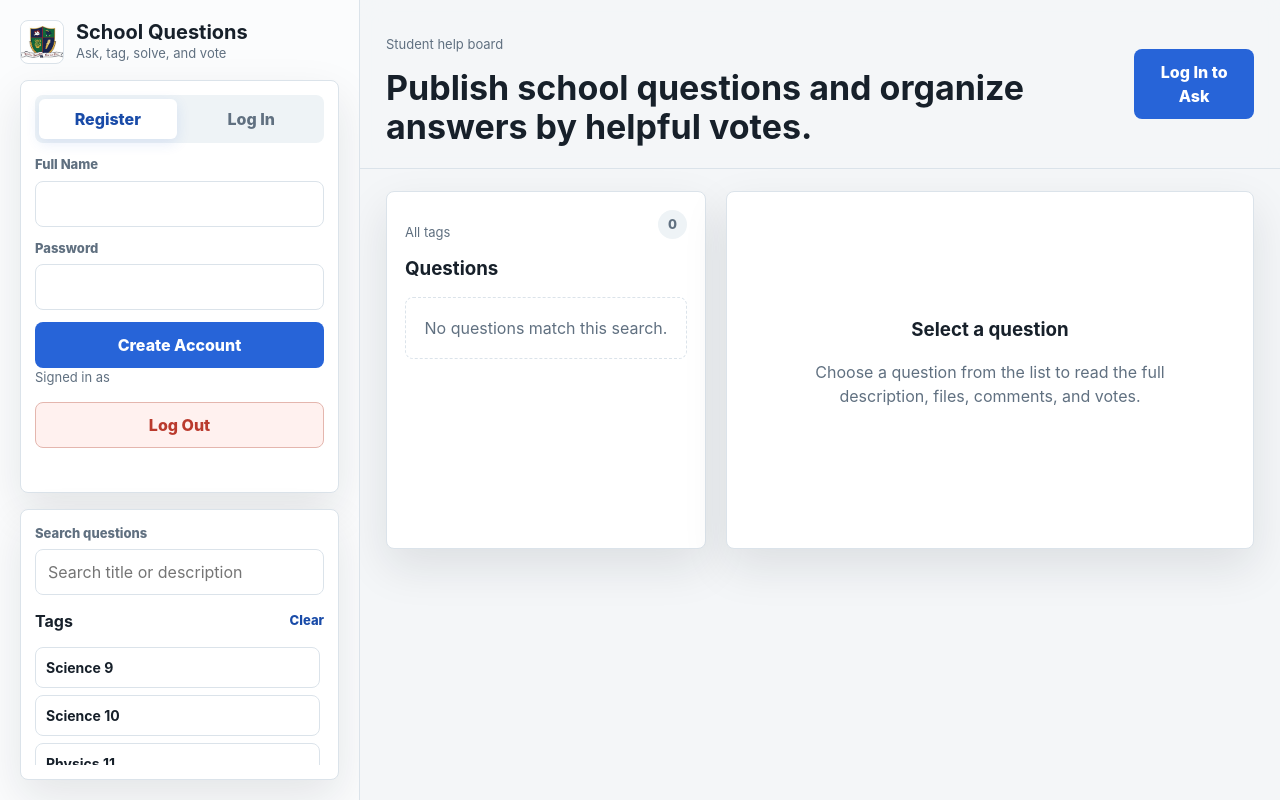
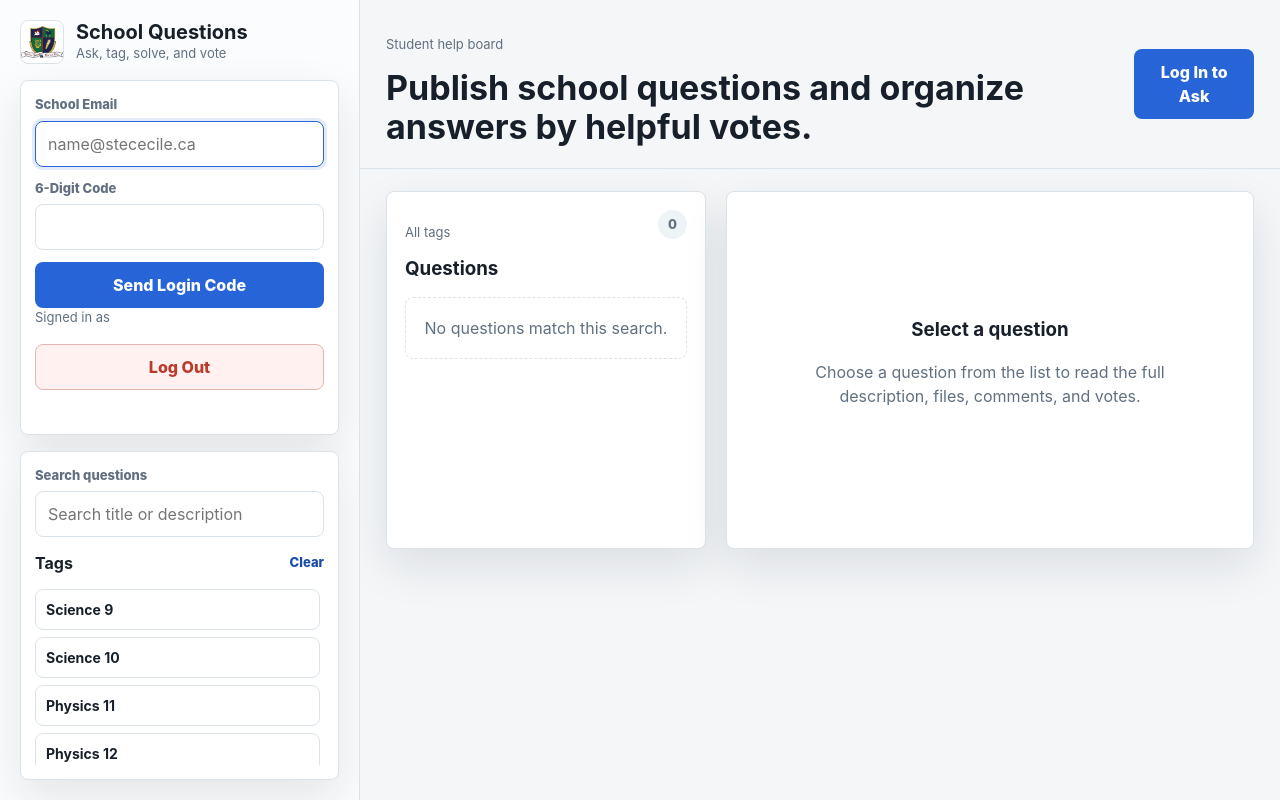
Before and after one commit to seveneleven2247/school-questions-website, a Flask app: page / in a window 1280 px wide. Run offline with Flask 3, Linux system fonts and the light colour scheme; data that the repository does not hold is empty.

Commit message:
Add school email code login

```diff
--- a/app.py
+++ b/app.py
@@ -1,7 +1,10 @@
 import os
+import secrets
 import sqlite3
+import smtplib
 import uuid
-from datetime import datetime, timezone
+from datetime import datetime, timedelta, timezone
+from email.message import EmailMessage
 from pathlib import Path
 
 from flask import (
@@ -83,9 +86,18 @@ app = Flask(__name__)
 app.config["SECRET_KEY"] = os.environ.get("SECRET_KEY", "dev-school-questions-secret")
 app.config["MAX_CONTENT_LENGTH"] = 30 * 1024 * 1024
 
+SCHOOL_EMAIL_DOMAIN = os.environ.get("SCHOOL_EMAIL_DOMAIN", "stececile.ca").lower().lstrip("@")
+LOGIN_CODE_EXPIRE_MINUTES = int(os.environ.get("LOGIN_CODE_EXPIRE_MINUTES", "10"))
+LOGIN_CODE_RESEND_SECONDS = int(os.environ.get("LOGIN_CODE_RESEND_SECONDS", "60"))
+LOGIN_CODE_MAX_ATTEMPTS = int(os.environ.get("LOGIN_CODE_MAX_ATTEMPTS", "5"))
+
 
 def utc_now():
     return datetime.now(timezone.utc).isoformat(timespec="seconds")
+
+
+def parse_utc(value):
+    return datetime.fromisoformat(value)
 
 
 def get_db():
@@ -105,6 +117,17 @@ def init_db():
                 id INTEGER PRIMARY KEY AUTOINCREMENT,
                 full_name TEXT NOT NULL UNIQUE COLLATE NOCASE,
                 password_hash TEXT NOT NULL,
+                email TEXT UNIQUE COLLATE NOCASE,
+                created_at TEXT NOT NULL
+            );
+
+            CREATE TABLE IF NOT EXISTS login_codes (
+                id INTEGER PRIMARY KEY AUTOINCREMENT,
+                email TEXT NOT NULL COLLATE NOCASE,
+                code_hash TEXT NOT NULL,
+                expires_at TEXT NOT NULL,
+                attempts INTEGER NOT NULL DEFAULT 0,
+                used_at TEXT,
                 created_at TEXT NOT NULL
             );
 
@@ -156,6 +179,19 @@ def init_db():
             );
             """
         )
+        columns = {
+            row["name"]
+            for row in db.execute("PRAGMA table_info(users)").fetchall()
+        }
+        if "email" not in columns:
+            db.execute("ALTER TABLE users ADD COLUMN email TEXT COLLATE NOCASE")
+        db.execute(
+            """
+            CREATE UNIQUE INDEX IF NOT EXISTS users_email_unique
+            ON users(email)
+            WHERE email IS NOT NULL
+            """
+        )
 
 
 def current_user():
@@ -164,7 +200,7 @@ def current_user():
         return None
     with get_db() as db:
         user = db.execute(
-            "SELECT id, full_name, created_at FROM users WHERE id = ?",
+            "SELECT id, full_name, email, created_at FROM users WHERE id = ?",
             (user_id,),
         ).fetchone()
     return dict(user) if user else None
@@ -175,6 +211,77 @@ def require_user_id():
     if not user_id:
         abort(401)
     return user_id
+
+
+def normalize_school_email(raw_email):
+    email = " ".join((raw_email or "").split()).lower()
+    if "@" not in email:
+        raise ValueError(f"Use your @{SCHOOL_EMAIL_DOMAIN} school email address.")
+    local_part, domain = email.rsplit("@", 1)
+    if not local_part or domain != SCHOOL_EMAIL_DOMAIN:
+        raise ValueError(f"Only @{SCHOOL_EMAIL_DOMAIN} email addresses can log in.")
+    return email
+
+
+def display_name_from_email(email):
+    local_part = email.split("@", 1)[0]
+    cleaned = local_part.replace(".", " ").replace("_", " ").replace("-", " ")
+    return " ".join(part.capitalize() for part in cleaned.split()) or email
+
+
+def unique_full_name(db, base_name):
+    existing = db.execute(
+        "SELECT id FROM users WHERE full_name = ? COLLATE NOCASE",
+        (base_name,),
+    ).fetchone()
+    if not existing:
+        return base_name
+
+    suffix = 2
+    while True:
+        candidate = f"{base_name} {suffix}"
+        existing = db.execute(
+            "SELECT id FROM users WHERE full_name = ? COLLATE NOCASE",
+            (candidate,),
+        ).fetchone()
+        if not existing:
+            return candidate
+        suffix += 1
+
+
+def send_login_code_email(email, code):
+    smtp_host = os.environ.get("SMTP_HOST")
+    smtp_port = int(os.environ.get("SMTP_PORT", "587"))
+    smtp_user = os.environ.get("SMTP_USER")
+    smtp_password = os.environ.get("SMTP_PASSWORD")
+    smtp_from = os.environ.get("SMTP_FROM") or smtp_user
+
+    if not all([smtp_host, smtp_user, smtp_password, smtp_from]):
+        if app.debug or os.environ.get("ALLOW_DEV_LOGIN_CODES") == "true":
+            app.logger.warning("Login code for %s: %s", email, code)
+            return
+        raise RuntimeError("Email login is not configured. Set SMTP_HOST, SMTP_USER, SMTP_PASSWORD, and SMTP_FROM.")
+
+    message = EmailMessage()
+    message["Subject"] = "Your School Questions login code"
+    message["From"] = smtp_from
+    message["To"] = email
+    message.set_content(
+        "\n".join(
+            [
+                "Use this 6-digit code to log in to School Questions:",
+                "",
+                code,
+                "",
+                f"This code expires in {LOGIN_CODE_EXPIRE_MINUTES} minutes.",
+            ]
+        )
+    )
+
+    with smtplib.SMTP(smtp_host, smtp_port, timeout=15) as smtp:
+        smtp.starttls()
+        smtp.login(smtp_user, smtp_password)
+        smtp.send_message(message)
 
 
 def allowed_file(filename):
@@ -364,43 +471,125 @@ def api_me():
     return jsonify({"user": current_user(), "tags": TAGS})
 
 
+@app.post("/api/auth/request-code")
+def api_request_login_code():
+    payload = request.get_json(silent=True) or {}
+    try:
+        email = normalize_school_email(payload.get("email"))
+    except ValueError as error:
+        return jsonify({"error": str(error)}), 400
+
+    now = datetime.now(timezone.utc)
+    with get_db() as db:
+        recent = db.execute(
+            """
+            SELECT created_at FROM login_codes
+            WHERE email = ?
+            ORDER BY created_at DESC
+            LIMIT 1
+            """,
+            (email,),
+        ).fetchone()
+        if recent:
+            created_at = parse_utc(recent["created_at"])
+            seconds_since = (now - created_at).total_seconds()
+            if seconds_since < LOGIN_CODE_RESEND_SECONDS:
+                wait_seconds = int(LOGIN_CODE_RESEND_SECONDS - seconds_since)
+                return jsonify({"error": f"Please wait {wait_seconds} seconds before requesting another code."}), 429
+
+        code = f"{secrets.randbelow(1_000_000):06d}"
+        db.execute(
+            """
+            INSERT INTO login_codes (email, code_hash, expires_at, created_at)
+            VALUES (?, ?, ?, ?)
+            """,
+            (
+                email,
+                generate_password_hash(code),
+                (now + timedelta(minutes=LOGIN_CODE_EXPIRE_MINUTES)).isoformat(timespec="seconds"),
+                now.isoformat(timespec="seconds"),
+            ),
+        )
+
+    try:
+        send_login_code_email(email, code)
+    except RuntimeError as error:
+        return jsonify({"error": str(error)}), 500
+
+    return jsonify({"ok": True, "email": email})
+
+
+@app.post("/api/auth/verify-code")
+def api_verify_login_code():
+    payload = request.get_json(silent=True) or {}
+    try:
+        email = normalize_school_email(payload.get("email"))
+    except ValueError as error:
+        return jsonify({"error": str(error)}), 400
+
+    code = "".join(character for character in str(payload.get("code") or "") if character.isdigit())
+    if len(code) != 6:
+        return jsonify({"error": "Enter the 6-digit code from your email."}), 400
+
+    now = datetime.now(timezone.utc)
+    with get_db() as db:
+        login_code = db.execute(
+            """
+            SELECT * FROM login_codes
+            WHERE email = ? AND used_at IS NULL
+            ORDER BY created_at DESC
+            LIMIT 1
+            """,
+            (email,),
+        ).fetchone()
+        if not login_code:
+            return jsonify({"error": "Request a new login code first."}), 400
+        if parse_utc(login_code["expires_at"]) < now:
+            return jsonify({"error": "This code expired. Request a new code."}), 400
+        if login_code["attempts"] >= LOGIN_CODE_MAX_ATTEMPTS:
+            return jsonify({"error": "Too many attempts. Request a new code."}), 429
+
+        db.execute(
+            "UPDATE login_codes SET attempts = attempts + 1 WHERE id = ?",
+            (login_code["id"],),
+        )
+        if not check_password_hash(login_code["code_hash"], code):
+            return jsonify({"error": "Invalid code."}), 401
+
+        user = db.execute(
+            "SELECT * FROM users WHERE email = ? COLLATE NOCASE",
+            (email,),
+        ).fetchone()
+        if not user:
+            full_name = unique_full_name(db, display_name_from_email(email))
+            cursor = db.execute(
+                """
+                INSERT INTO users (full_name, password_hash, email, created_at)
+                VALUES (?, ?, ?, ?)
+                """,
+                (full_name, "", email, utc_now()),
+            )
+            user_id = cursor.lastrowid
+        else:
+            user_id = user["id"]
+
+        db.execute(
+            "UPDATE login_codes SET used_at = ? WHERE id = ?",
+            (utc_now(), login_code["id"]),
+        )
+
+    session["user_id"] = user_id
+    return jsonify({"user": current_user()})
+
+
 @app.post("/api/register")
 def api_register():
-    payload = request.get_json(silent=True) or {}
-    full_name = " ".join((payload.get("fullName") or "").split())
-    password = payload.get("password") or ""
-    if len(full_name) < 2:
-        return jsonify({"error": "Full name is required."}), 400
-    if len(password) < 6:
-        return jsonify({"error": "Password must be at least 6 characters."}), 400
-
-    try:
-        with get_db() as db:
-            cursor = db.execute(
-                "INSERT INTO users (full_name, password_hash, created_at) VALUES (?, ?, ?)",
-                (full_name, generate_password_hash(password), utc_now()),
-            )
-            session["user_id"] = cursor.lastrowid
-    except sqlite3.IntegrityError:
-        return jsonify({"error": "An account with this full name already exists."}), 409
-
-    return jsonify({"user": current_user()})
+    return jsonify({"error": "Use school email code login instead."}), 410
 
 
 @app.post("/api/login")
 def api_login():
-    payload = request.get_json(silent=True) or {}
-    full_name = " ".join((payload.get("fullName") or "").split())
-    password = payload.get("password") or ""
-    with get_db() as db:
-        user = db.execute(
-            "SELECT * FROM users WHERE full_name = ? COLLATE NOCASE",
-            (full_name,),
-        ).fetchone()
-    if not user or not check_password_hash(user["password_hash"], password):
-        return jsonify({"error": "Full name or password is incorrect."}), 401
-    session["user_id"] = user["id"]
-    return jsonify({"user": current_user()})
+    return jsonify({"error": "Use school email code login instead."}), 410
 
 
 @app.post("/api/logout")
--- a/static/app.js
+++ b/static/app.js
@@ -1,6 +1,7 @@
 const state = {
   user: null,
-  authMode: "register",
+  authStep: "email",
+  pendingEmail: "",
   selectedTag: "",
   query: "",
   questions: [],
@@ -10,14 +11,15 @@ const state = {
 const els = {
   loggedOutView: document.querySelector("#loggedOutView"),
   loggedInView: document.querySelector("#loggedInView"),
-  registerTab: document.querySelector("#registerTab"),
-  loginTab: document.querySelector("#loginTab"),
   authForm: document.querySelector("#authForm"),
   authSubmit: document.querySelector("#authSubmit"),
   authMessage: document.querySelector("#authMessage"),
-  fullName: document.querySelector("#fullName"),
-  password: document.querySelector("#password"),
+  emailInput: document.querySelector("#emailInput"),
+  codeField: document.querySelector("#codeField"),
+  codeInput: document.querySelector("#codeInput"),
+  changeEmailButton: document.querySelector("#changeEmailButton"),
   currentUserName: document.querySelector("#currentUserName"),
+  currentUserEmail: document.querySelector("#currentUserEmail"),
   logoutButton: document.querySelector("#logoutButton"),
   searchInput: document.querySelector("#searchInput"),
   tagList: document.querySelector("#tagList"),
@@ -81,6 +83,7 @@ function updateAuthUi() {
   els.loggedOutView.hidden = loggedIn;
   els.loggedInView.hidden = !loggedIn;
   els.currentUserName.textContent = state.user?.full_name || "";
+  els.currentUserEmail.textContent = state.user?.email || "";
   els.newQuestionButton.disabled = !loggedIn;
   els.commentSubmitButton.disabled = !loggedIn;
   if (!loggedIn) {
@@ -92,13 +95,24 @@ function updateAuthUi() {
   }
 }
 
-function setAuthMode(mode) {
-  state.authMode = mode;
-  els.registerTab.classList.toggle("active", mode === "register");
-  els.loginTab.classList.toggle("active", mode === "login");
-  els.authSubmit.textContent = mode === "register" ? "Create Account" : "Log In";
-  els.password.autocomplete = mode === "register" ? "new-password" : "current-password";
+function setAuthStep(step, email = "") {
+  state.authStep = step;
+  state.pendingEmail = email;
+  const enteringCode = step === "code";
+  els.codeField.hidden = !enteringCode;
+  els.changeEmailButton.hidden = !enteringCode;
+  els.emailInput.disabled = enteringCode;
+  els.emailInput.value = email || els.emailInput.value;
+  els.codeInput.required = enteringCode;
+  els.authSubmit.textContent = enteringCode ? "Verify Code" : "Send Login Code";
   setMessage(els.authMessage, "");
+  if (enteringCode) {
+    els.codeInput.focus();
+  } else {
+    els.codeInput.value = "";
+    els.emailInput.disabled = false;
+    els.emailInput.focus();
+  }
 }
 
 async function submitAuth(event) {
@@ -106,19 +120,32 @@ async function submitAuth(event) {
   setMessage(els.authMessage, "");
   els.authSubmit.disabled = true;
   try {
-    const endpoint = state.authMode === "register" ? "/api/register" : "/api/login";
-    const data = await requestJson(endpoint, {
+    if (state.authStep === "email") {
+      const data = await requestJson("/api/auth/request-code", {
+        method: "POST",
+        headers: { "Content-Type": "application/json" },
+        body: JSON.stringify({
+          email: els.emailInput.value,
+        }),
+      });
+      setAuthStep("code", data.email);
+      setMessage(els.authMessage, "A 6-digit login code was sent to your school email.", "success");
+      return;
+    }
+
+    const data = await requestJson("/api/auth/verify-code", {
       method: "POST",
       headers: { "Content-Type": "application/json" },
       body: JSON.stringify({
-        fullName: els.fullName.value,
-        password: els.password.value,
+        email: state.pendingEmail,
+        code: els.codeInput.value,
       }),
     });
     state.user = data.user;
     els.authForm.reset();
+    setAuthStep("email");
     updateAuthUi();
-    setMessage(els.authMessage, "Account ready.", "success");
+    setMessage(els.authMessage, "Logged in.", "success");
   } catch (error) {
     setMessage(els.authMessage, error.message, "error");
   } finally {
@@ -129,6 +156,7 @@ async function submitAuth(event) {
 async function logout() {
   await requestJson("/api/logout", { method: "POST" });
   state.user = null;
+  setAuthStep("email");
   updateAuthUi();
   setMessage(els.authMessage, "Logged out.", "success");
 }
@@ -326,9 +354,8 @@ async function vote(commentId, value) {
 }
 
 function setupEvents() {
-  els.registerTab.addEventListener("click", () => setAuthMode("register"));
-  els.loginTab.addEventListener("click", () => setAuthMode("login"));
   els.authForm.addEventListener("submit", submitAuth);
+  els.changeEmailButton.addEventListener("click", () => setAuthStep("email"));
   els.logoutButton.addEventListener("click", logout);
 
   els.newQuestionButton.addEventListener("click", () => {
@@ -380,7 +407,7 @@ function setupEvents() {
 
 async function init() {
   setupEvents();
-  setAuthMode("register");
+  setAuthStep("email");
   const data = await requestJson("/api/me");
   state.user = data.user;
   updateAuthUi();
--- a/templates/index.html
+++ b/templates/index.html
@@ -19,25 +19,23 @@
 
         <section id="authPanel" class="panel auth-panel">
           <div id="loggedOutView">
-            <div class="auth-tabs" role="tablist" aria-label="Account actions">
-              <button id="registerTab" class="auth-tab active" type="button">Register</button>
-              <button id="loginTab" class="auth-tab" type="button">Log In</button>
-            </div>
             <form id="authForm" class="stack-form">
               <label>
-                <span>Full Name</span>
-                <input id="fullName" type="text" autocomplete="name" required />
+                <span>School Email</span>
+                <input id="emailInput" type="email" autocomplete="email" placeholder="name@stececile.ca" required />
               </label>
-              <label>
-                <span>Password</span>
-                <input id="password" type="password" autocomplete="current-password" minlength="6" required />
+              <label id="codeField" hidden>
+                <span>6-Digit Code</span>
+                <input id="codeInput" type="text" inputmode="numeric" autocomplete="one-time-code" maxlength="6" pattern="[0-9]{6}" />
               </label>
-              <button id="authSubmit" class="primary-button" type="submit">Create Account</button>
+              <button id="authSubmit" class="primary-button" type="submit">Send Login Code</button>
+              <button id="changeEmailButton" class="text-button" type="button" hidden>Use a different email</button>
             </form>
           </div>
           <div id="loggedInView" class="user-card" hidden>
             <span>Signed in as</span>
             <strong id="currentUserName"></strong>
+            <span id="currentUserEmail"></span>
             <button id="logoutButton" class="danger-button" type="button">Log Out</button>
           </div>
           <p id="authMessage" class="message"></p>
```
Also changed, not shown: render.yaml (+12 -0 lines), README.md.
